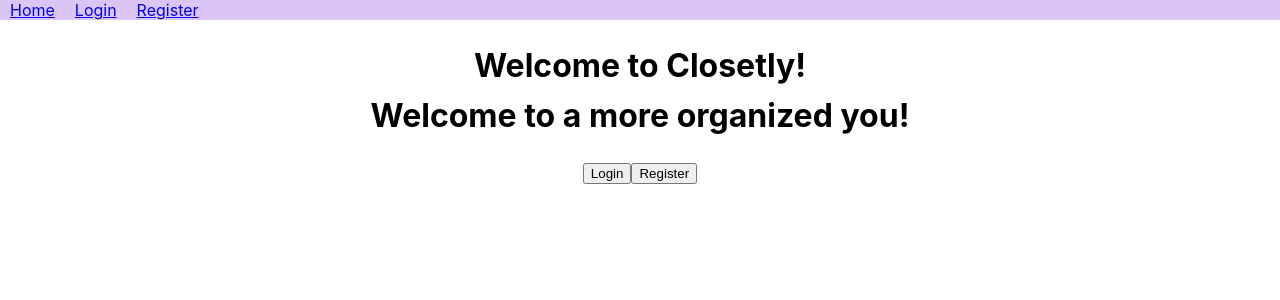
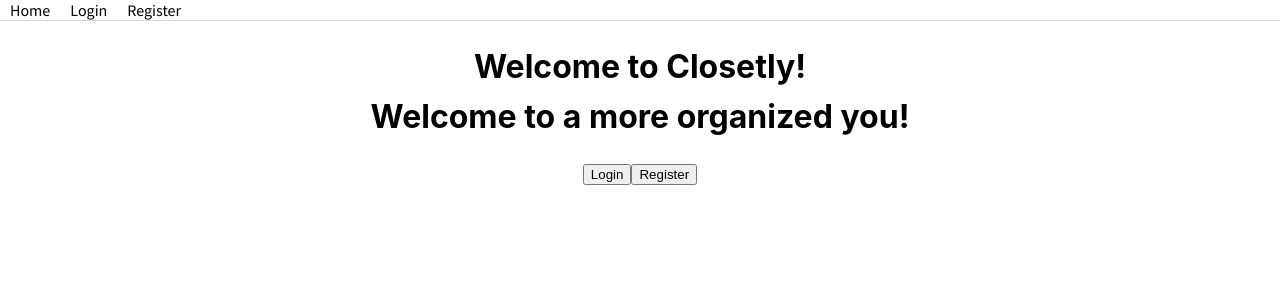
Before and after one commit to nikitasheremet/closetly-frontend, a React (Create React App) app: page / in a window 1280 px wide. Shown: the top 300 px of the page. Built offline with nearby package versions, Linux system fonts and the light colour scheme.

Commit message:
update styling for navbar

```diff
--- a/public/index.html
+++ b/public/index.html
@@ -1,6 +1,12 @@
 <!DOCTYPE html>
 <html lang="en">
   <head>
+    <link rel="preconnect" href="https://fonts.googleapis.com" />
+    <link rel="preconnect" href="https://fonts.gstatic.com" crossorigin />
+    <link
+      href="https://fonts.googleapis.com/css2?family=Source+Sans+Pro&display=swap"
+      rel="stylesheet"
+    />
     <meta charset="utf-8" />
     <link rel="icon" href="%PUBLIC_URL%/favicon.ico" />
     <meta name="viewport" content="width=device-width, initial-scale=1" />
--- a/src/components/Navbar.tsx
+++ b/src/components/Navbar.tsx
@@ -96,12 +96,19 @@
 
 const HeaderLink = styled(Link)`
   margin: 0 10px 0 10px;
+  color: black;
+  text-decoration: none;
+
+  &:hover {
+    color: darkgrey;
+  }
 `;
 const Nav = styled.nav`
+  font-family: "Source Sans Pro", sans-serif;
   display: flex;
   flex-direction: row;
   height: 2em;
   align-items: center;
-  background-color: #dac5f5;
   height: 100%;
+  border-bottom: 1px solid lightgrey;
 `;
```
